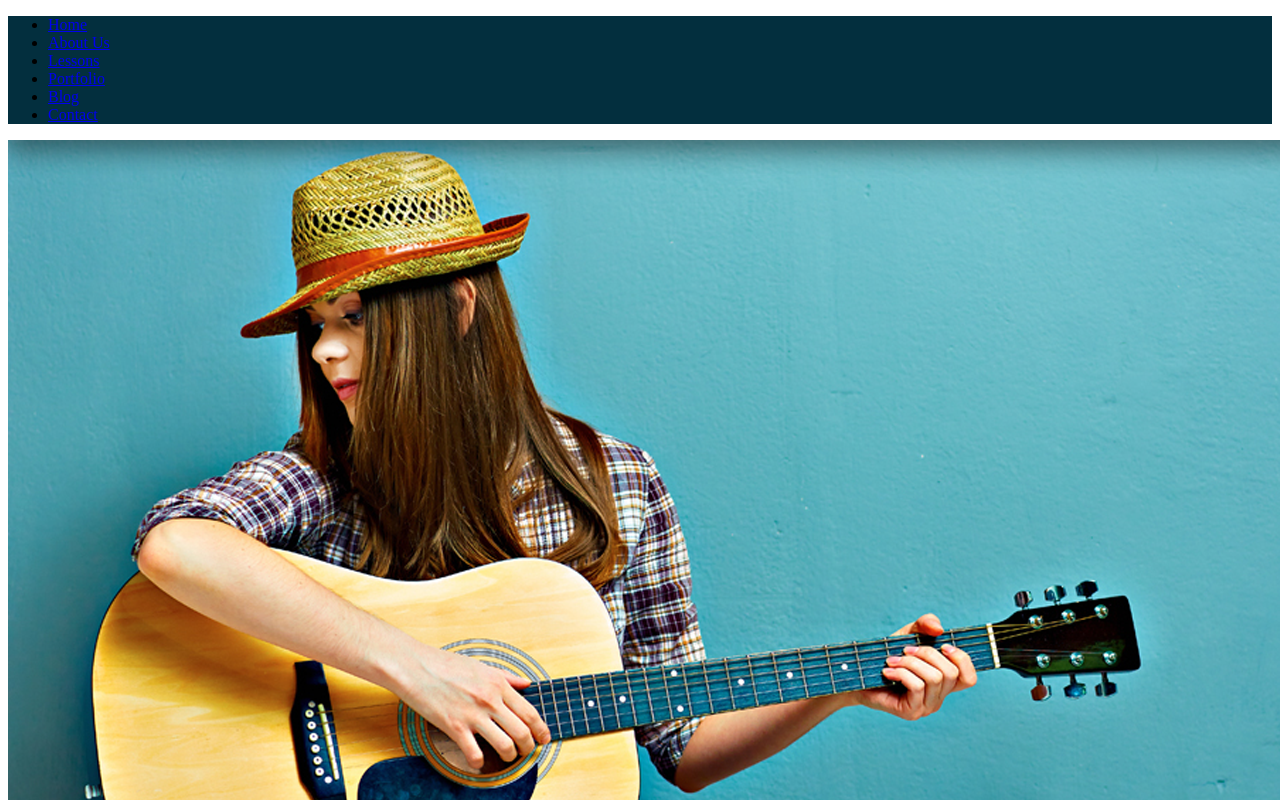
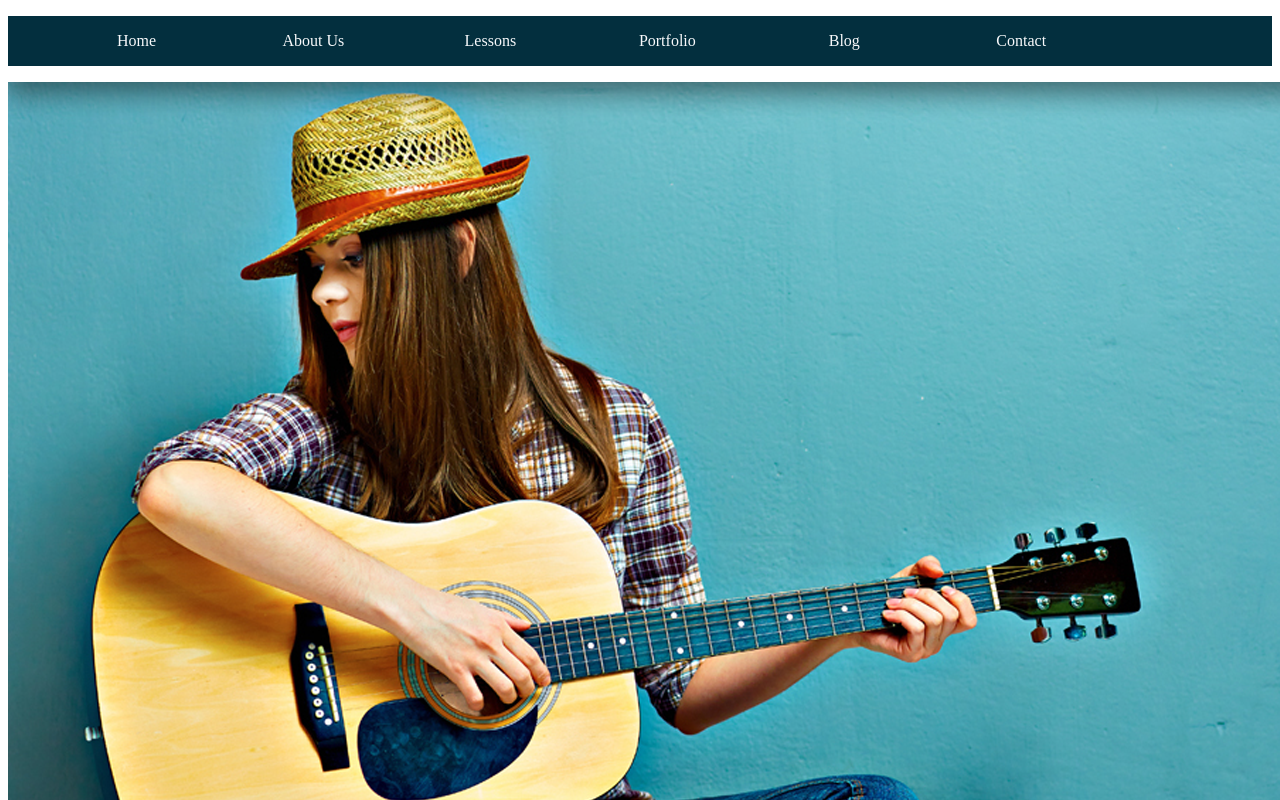
Before and after one commit to MarizzaM/SASS_React, a React (Create React App) app: page / in a window 1280 px wide. Shown: the top 800 px of the page. Built offline with nearby package versions, Linux system fonts and the light colour scheme.

Commit message:
03-Nesting-Styles

```diff
--- a/src/Styles/Navbar.css
+++ b/src/Styles/Navbar.css
@@ -1,4 +1,28 @@
 .navbar {
   background: #032f3e;
 }
+
+.navbar ul {
+  width: 100%;
+}
+
+.navbar li {
+  list-style-type: none;
+  float: left;
+  width: 14%;
+}
+
+.navbar a {
+  color: #f8f9fb;
+  text-decoration: none;
+  padding: 16px 0;
+  display: block;
+  text-align: center;
+}
+
+.navbar ul:after {
+  content: "";
+  display: block;
+  clear: both;
+}
 /*# sourceMappingURL=Navbar.css.map */
--- a/src/Styles/Navbar.scss
+++ b/src/Styles/Navbar.scss
@@ -1,7 +1,31 @@
 // Varibles
+
+$offWhite: #f8f9fb;
+
 $deepBlue: #032f3e;
 $sectionHeading: 24px;
 
 .navbar {
     background: $deepBlue;
+    ul{
+        width: 100%;
+    }
+    li{
+        list-style-type : none;
+        float: left;
+        width: 14%;
+    }
+    a {
+        color: $offWhite;
+        text-decoration: none;
+        padding: 16px 0;
+        display: block;
+        text-align: center;
+    }
 }
+
+.navbar ul:after{
+    content: "";
+    display: block;
+    clear: both;
+}
```
Also changed, not shown: 1 other file (tests, documents, lock files or other folders).
